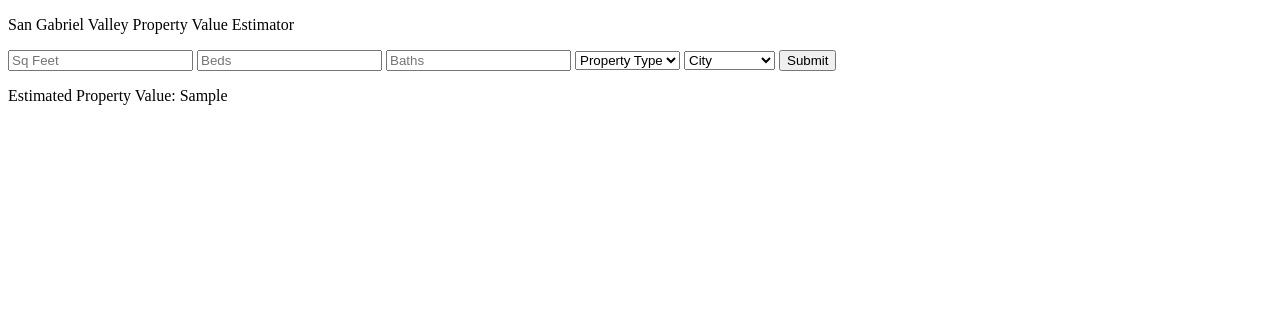
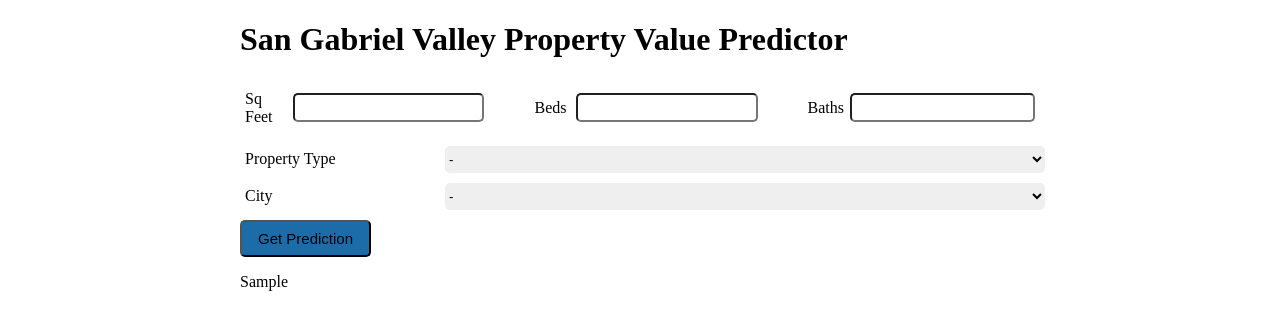
Before and after one commit to Christopher-Liu/SGV-Property-Value-Predictor, a Flask app: template templates/index.html in a window 1280 px wide. Shown: the top 330 px of the page. Run offline with Flask 2, Linux system fonts and the light colour scheme; the template is opened without the code that fills it: most values are stand-ins (such as "Sample title", 1, 10 or a date in 2020); parts of the project's set-up code (start-up, migrations or seed data) failed here and were passed over.

Commit message:
Restructured CSS and static files. Redid the CSS with basic flexbox in order to make things look a bit better

```diff
--- a/app.py
+++ b/app.py
@@ -35,7 +35,7 @@ def prediction():
 
     prediction = prop_model.predict(np.array(processed_features).reshape(1, -1))
 
-    return render_template('index.html', pred_vals = int(prediction), cities = city_list, prop_type = property_types)
+    return render_template('index.html', pred_vals = 'Estimated Property Value: ${}'.format(int(prediction)), cities = city_list, prop_type = property_types)
 
 
 if __name__ == "__main__":
--- /dev/null
+++ b/static/stylesheets/style.css
@@ -0,0 +1,53 @@
+.container {
+    margin: 0 auto;
+    max-width: 800px;
+}
+
+
+.text-field-group{
+    display: flex;
+    justify-content: space-between;
+}
+
+.form-item{
+    margin: 10px 5px;
+    display: flex;
+    justify-content: space-between;
+    align-items: center;
+}
+
+.form-item input{
+    padding: 5px 5px;
+    border-radius: 5px;
+    width: 75%;
+}
+
+
+.drop-down-group{
+    width: 100%;
+    display: flex;
+}
+
+.drop-down-group label{
+    flex: 1;
+}
+
+.drop-down-group select{
+    padding: 5px 0;
+    border: none;
+    border-radius: 5px;
+    flex: 3;
+}
+
+
+button{
+    border-radius: 5px;
+    background-color: #1b6ca8;
+    padding: 8px 16px;
+    cursor: pointer;
+    font-size: 15px;
+}
+
+button:hover{
+    background-color: #5d6cd8;
+}
--- a/templates/index.html
+++ b/templates/index.html
@@ -1,36 +1,61 @@
 <!doctype HTML>
 <html>
 <head>
+  <link rel="stylesheet" type='text/css' href="../static/stylesheets/style.css?v=1">
 </head>
 
 <body>
 
-  <p>San Gabriel Valley Property Value Estimator</p>
+  <div class='container'>
+
+    <h1 id='title'>San Gabriel Valley Property Value Predictor</h1>
 
     <form action = "{{ url_for('prediction') }}" method = "post">
-    <input type="number" min=0 name="Sq Feet" placeholder="Sq Feet"/>
-    <input type="number" min=0 step=0.25 name="Beds" placeholder="Beds"/>
-    <input type="number" min=0 step=0.25 name="Baths" placeholder="Baths"/>
 
-    <select name = "Prop_Type">
-      <option value='' disabled selected>Property Type</option>
+      <div class='text-field-group'>
+        <div class='form-item'>
+          <label for='Sqfeet'>Sq Feet</label>
+          <input type="number" min=0 id='Sqfeet' name="Sq Feet"/>
+        </div>
+
+        <div class='form-item'>
+          <label for='Beds'>Beds</label>
+          <input type="number" min=0 step=0.25 id='Beds' name="Beds"/>
+        </div>
+
+        <div class='form-item'>
+          <label for='Baths'>Baths</label>
+          <input type="number" min=0 step=0.25 id='Baths' name="Baths"/>
+        </div>
+      </div>
+
+      <div class='form-item drop-down-group'>
+        <label for='Prop_Type'>Property Type</label>
+        <select name = "Prop_Type" id='Prop_Type'>
+          <option value='' disabled selected>-</option>
           {% for prop in prop_type %}
           <option value = "{{prop}}">{{prop}}</option>
           {% endfor %}
         </select>
+      </div>
 
-    <select name = "City">
-      <option value='' disabled selected>City</option>
+      <div class='form-item drop-down-group'>
+        <label for='City'>City</label>
+        <select name = "City" id='City'>
+          <option value='' disabled selected>-</option>
           {% for city in cities %}
           <option value = "{{city}}">{{city}}</option>
           {% endfor %}
         </select>
+      </div>
 
-    <button type = "submit" >Submit</button>
+      <button type = "submit" >Get Prediction</button>
     </form>
 
 
-  <p>Estimated Property Value: {{ pred_vals }}</p>
+    <p>{{ pred_vals }}</p>
+
+  </div>
 
 </body>
 </html>
```
Also changed, not shown: static/style.css (added, +55 -0 lines). Lines whose indentation alone changed are shown as unchanged.
